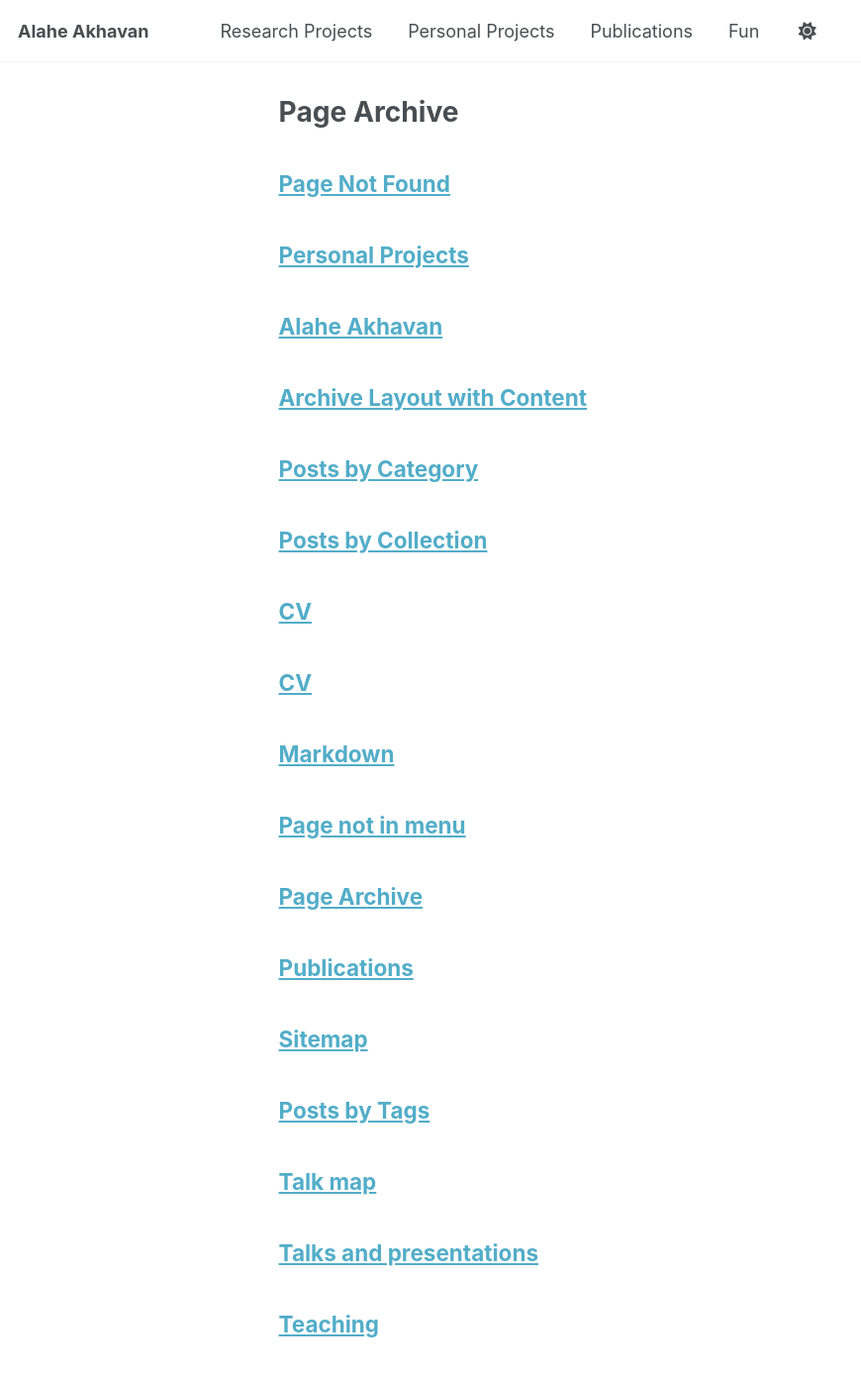
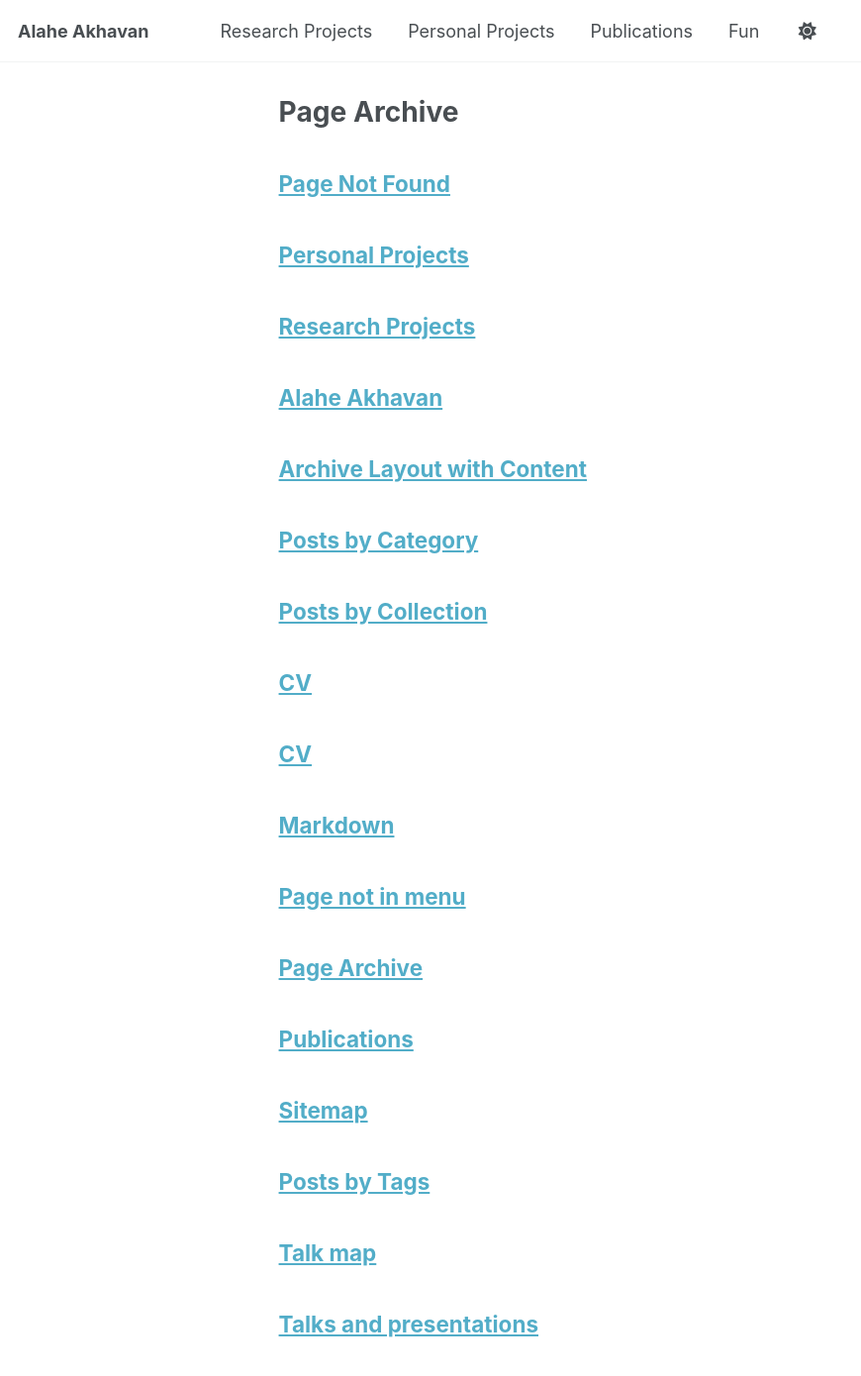
Before and after one commit to Akhavana/akhavana.github.io, a Jekyll site: the page built from _pages/page-archive.html, in a window 1280 px wide and 1400 px high. Shown: the top 1390 px of the window at 99% size, without its empty margins (0-870 px from the left). Built offline with Jekyll 4.4.1, drawn with Linux system fonts in a browser that asks for light colours; a script that is not in the unit is left out.

Commit message:
Update and rename teaching.html to Research Projects.html

```diff
--- a/_pages/teaching.html
+++ b/_pages/Research Projects.html
@@ -1,12 +1,12 @@
 ---
 layout: archive
-title: "Teaching"
-permalink: /teaching/
+title: "Research Projects"
+permalink: /Research Projects/
 author_profile: true
 ---
 
 {% include base_path %}
 
-{% for post in site.teaching reversed %}
+{% for post in site.Research projects reversed %}
   {% include archive-single.html %}
 {% endfor %}
```
